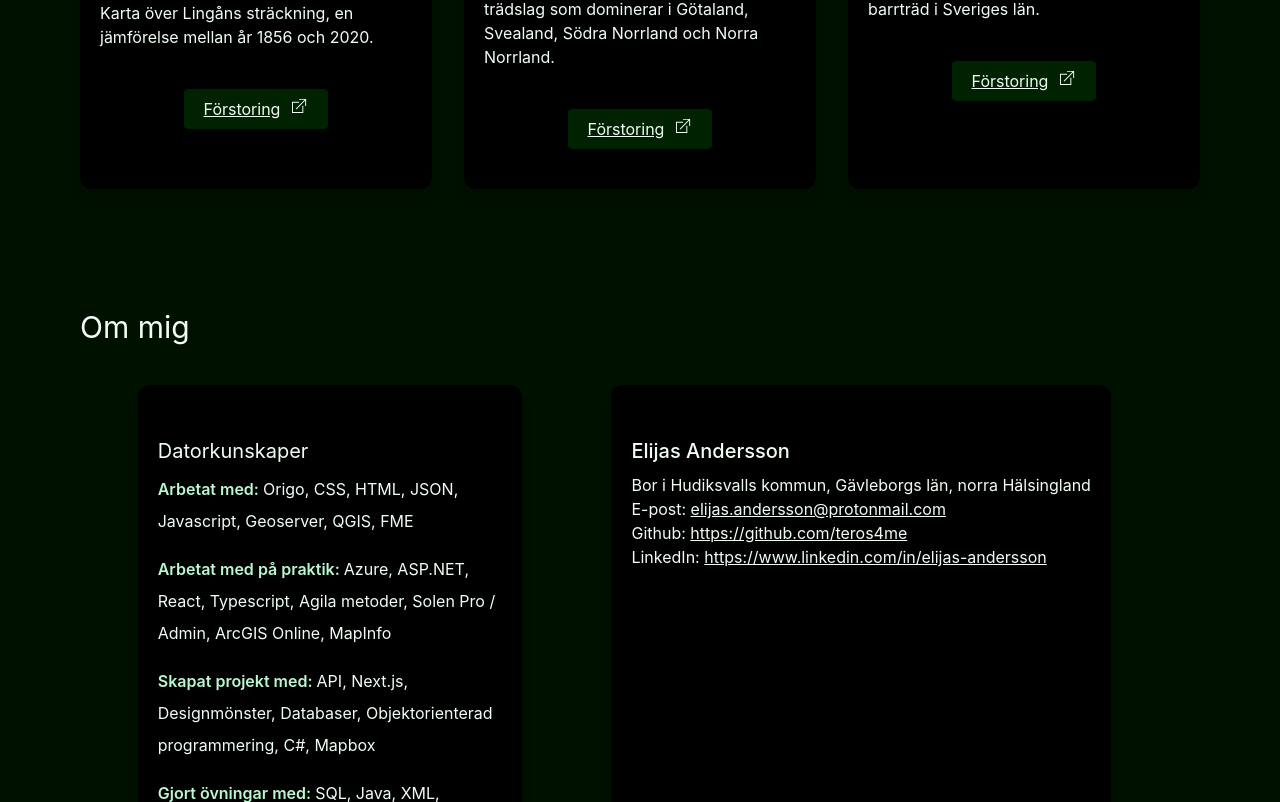
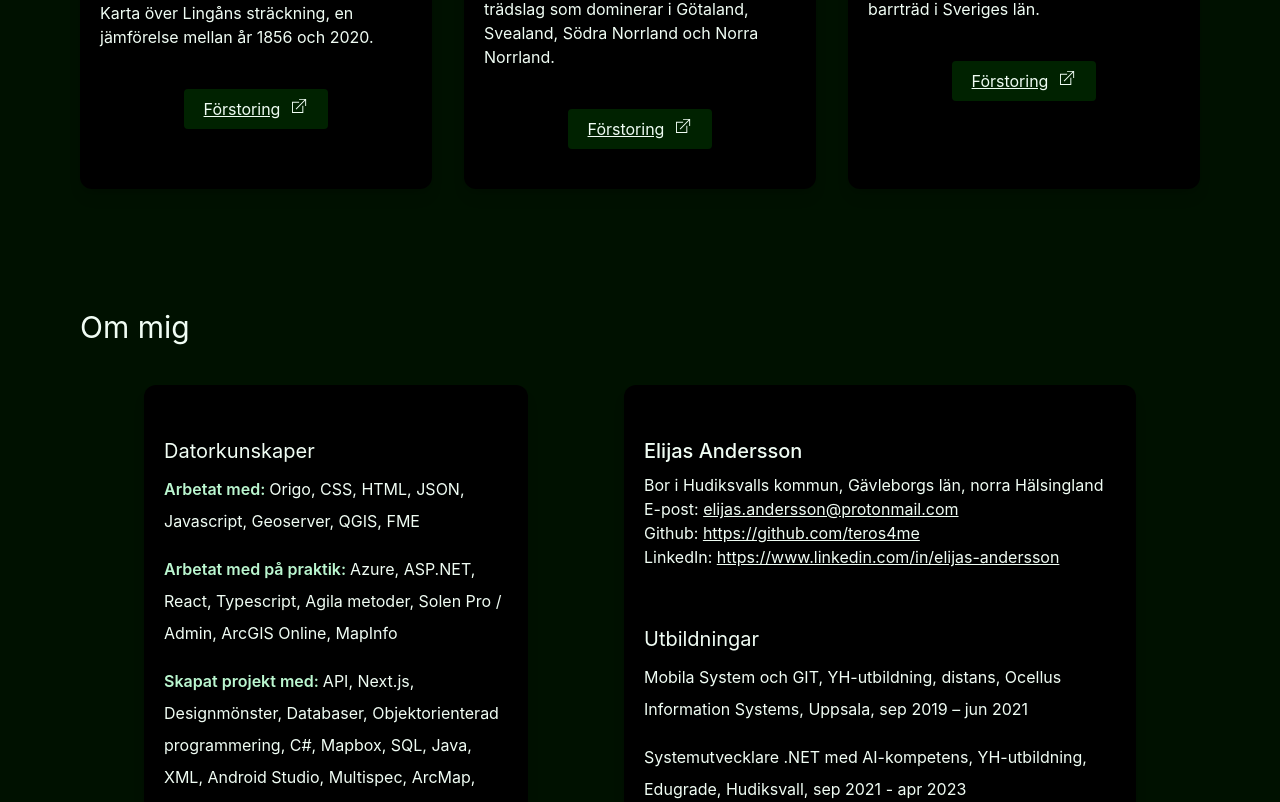
Before and after one commit to teros4me/portfolio, a Next.js app: page / in a window 1280 px wide. Shown: the part 1998-2800 px from the top of the page. Built offline with nearby package versions, Linux system fonts and the light colour scheme.

Commit message:
Updated skills

```diff
--- a/components/About.jsx
+++ b/components/About.jsx
@@ -15,15 +15,8 @@ const About = () => {
             </p>
             <p className="py-2 leading-8">
               <span className='dark:text-green-200 text-mygreen-55 font-semibold'>Skapat projekt med: </span>
-                API, Next.js, Designmönster, Databaser, Objektorienterad programmering, C#, Mapbox
-            </p>
-            <p className="py-2 leading-8">
-              <span className='dark:text-green-200 text-mygreen-55 font-semibold'>Gjort övningar med: </span>
-                SQL, Java, XML, Android Studio, Multispec, ArcMap
-            </p>
-            <p className="py-2 leading-8">
-              <span className='dark:text-green-200 text-mygreen-55 font-semibold'>Använt på fritiden: </span>
-                QField
+                API, Next.js, Designmönster, Databaser, Objektorienterad programmering, C#, Mapbox,
+                SQL, Java, XML, Android Studio, Multispec, ArcMap, QField
             </p>
         </div>
         <div className="shadow-lg p-5 rounded-xl bg-white dark:bg-black max-w-lg justify-center mx-auto">
@@ -34,6 +27,14 @@ const About = () => {
               <li>Github: <a href='https://github.com/teros4me' target="_blank">https://github.com/teros4me</a></li>
               <li>LinkedIn: <a href="https://www.linkedin.com/in/elijas-andersson/" target="_blank">https://www.linkedin.com/in/elijas-andersson</a></li>
             </ul>
+            <p>&nbsp;</p>
+            <h4 className='text-xl pt-8'>Utbildningar</h4>
+            <p className="py-2 leading-8">
+            Mobila System och GIT, YH-utbildning, distans, Ocellus Information Systems, Uppsala, sep 2019 – jun 2021
+            </p>
+            <p className="py-2 leading-8">
+            Systemutvecklare .NET med AI-kompetens, YH-utbildning, Edugrade, Hudiksvall, sep 2021 - apr 2023
+            </p>
         </div>
       </div>
     </div>
--- a/pages/index.js
+++ b/pages/index.js
@@ -60,7 +60,7 @@ export default function Home() {
         <section>
           <div className=' text-center p-10'>
             <h1 className=' text-5xl pb-2 dark:text-green-200 text-mygreen-55 font-medium md:text-5xl'>Elijas Andersson</h1>
-            <h2 className='text-2xl py-2 md:text-3xl'>GIS-ingenjör och systemutvecklare</h2>
+            <h2 className='text-2xl py-2 md:text-3xl'>GIS-ingenjör</h2>
             {/* <h3 className='mt-3 text-sm md:text-md max-w-md'>
               Digitala kartor för webb och utskrift, webbutveckling och systemutveckling.</h3> */}
           </div>
@@ -86,7 +86,7 @@ export default function Home() {
           </div>
         </section>
         <footer className='pt-20 pb-10 italic'>
-          &copy; Elijas Andersson 2023. Skapad i React/NextJs med Tailwind css. Uppdaterad: 2023-10-14
+          &copy; Elijas Andersson 2023. Skapad i React/NextJs med Tailwind css. Uppdaterad: 2024-02-20
         </footer>
       </main>
       </div>
```
